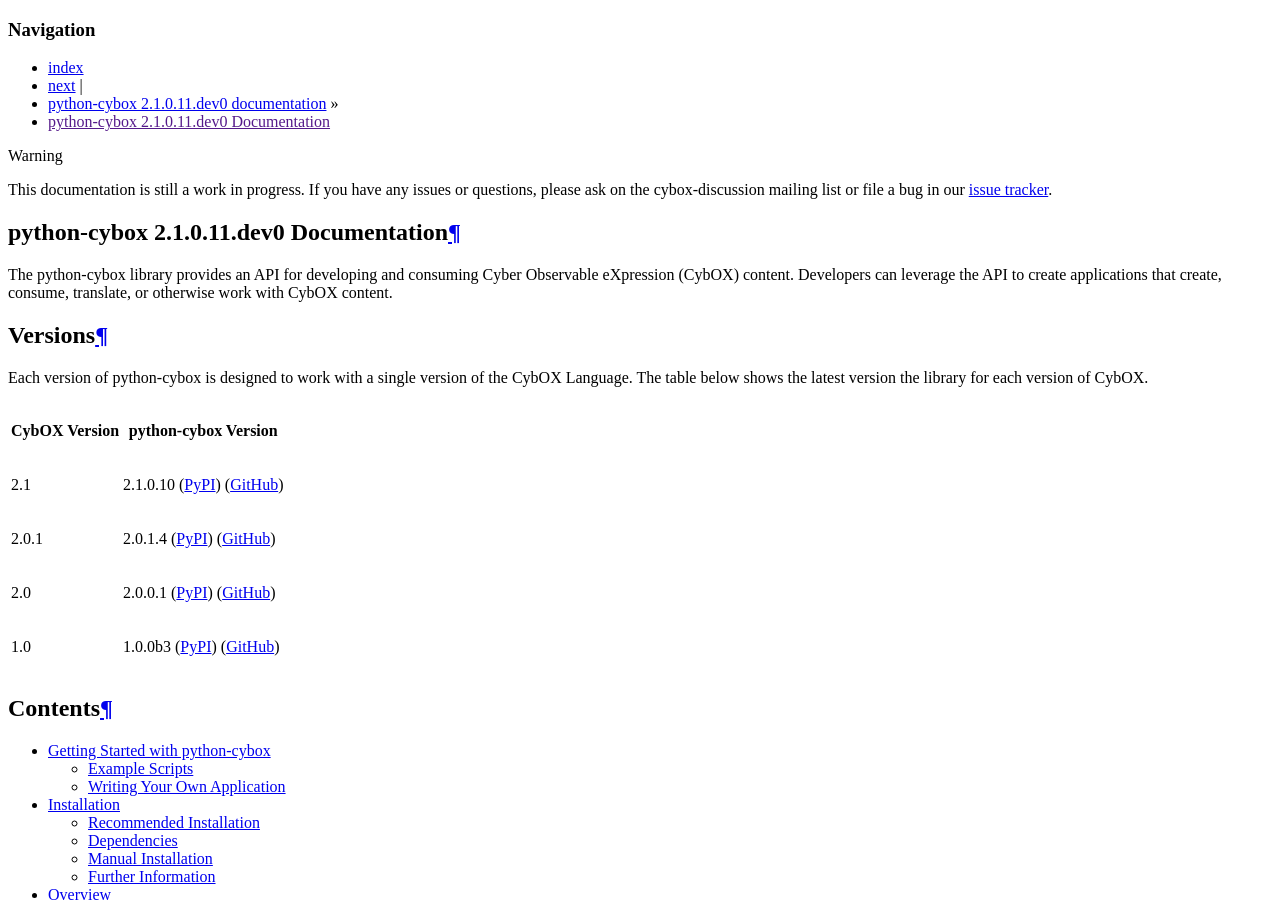
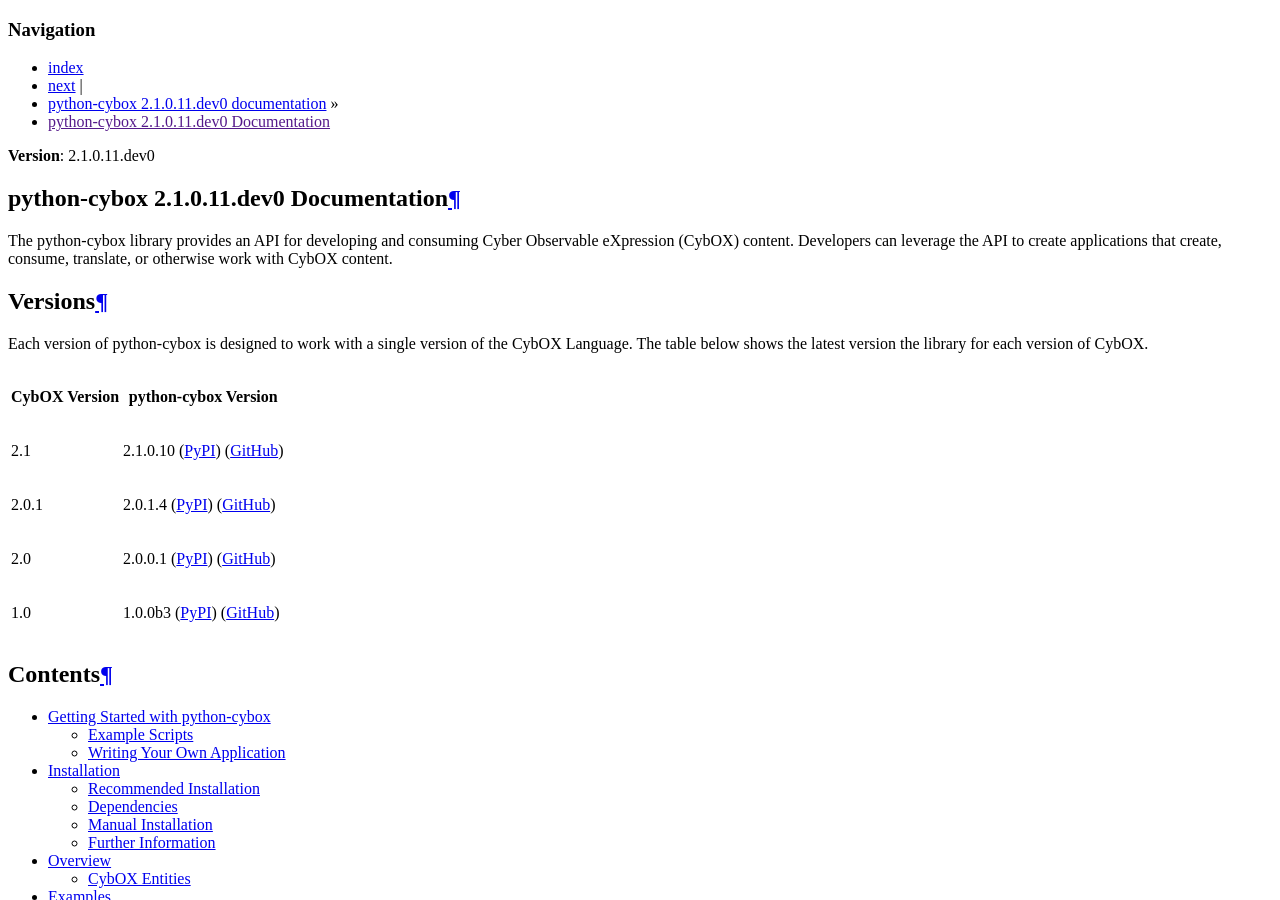
Before and after one commit to CybOXProject/python-cybox, a Sphinx documentation site: the page built from docs/index.rst, in a window 1280 px wide and 900 px high. Built offline with Sphinx 7.4.7, drawn with Linux system fonts in a browser that asks for light colours; the version number is read from the project's files by our own code.

Commit message:
Add package version to rst_prolog.

```diff
--- a/docs/conf.py
+++ b/docs/conf.py
@@ -22,14 +22,8 @@
 master_doc = 'index'
 
 rst_prolog = """
-.. warning::
-
-    This documentation is still a work in progress. If you have any issues or
-    questions, please ask on the cybox-discussion mailing list or file a bug
-    in our `issue tracker`_.
-
-.. _issue tracker: https://github.com/CybOXProject/python-cybox/issues
-"""
+**Version**: {}
+""".format(release)
 
 exclude_patterns = ['_build']
 pygments_style = 'sphinx'
--- a/docs/index.rst
+++ b/docs/index.rst
@@ -1,8 +1,3 @@
-.. python-cybox documentation master file, created by
-   sphinx-quickstart on Mon Jul 29 12:05:20 2013.
-   You can adapt this file completely to your liking, but it should at least
-   contain the root `toctree` directive.
-
 python-cybox |release| Documentation
 ====================================
 
```
